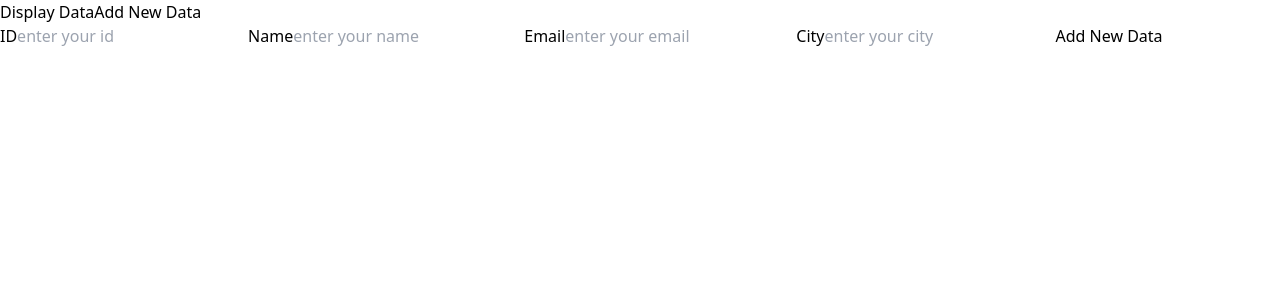
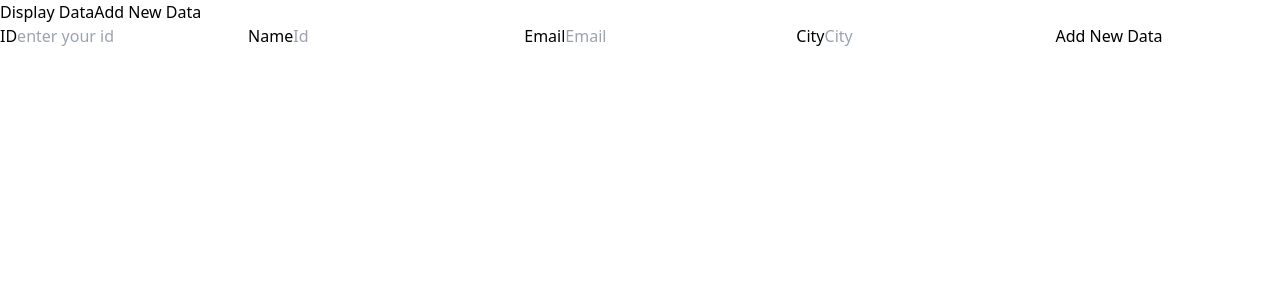
Before and after one commit to DipakMagadum/react-crud-json-server, a React app in the folder frontend/: page /add in a window 1280 px wide. Shown: the top 300 px of the page. Built offline with nearby package versions, Linux system fonts and the light colour scheme; the HTML template or start-up script is replaced by a standard one.

Commit message:
refactor: simplify form input placeholders for cleaner student form UI

```diff
--- a/frontend/src/AddNewData.jsx
+++ b/frontend/src/AddNewData.jsx
@@ -43,7 +43,7 @@ function AddNewData() {
           <input
             className="border  border-gray-400 p-1 rounded-sm "
             type="text"
-            placeholder="enter your name "
+            placeholder="Id"
             onChange={(e) => setName(e.target.value)}
           />
 
@@ -53,7 +53,7 @@ function AddNewData() {
           <input
             className="border  border-gray-400 p-1 rounded-sm "
             type="email"
-            placeholder="enter your email "
+            placeholder="Email"
             onChange={(e) => setEmail(e.target.value)}
           />
 
@@ -63,7 +63,7 @@ function AddNewData() {
           <input
             className="border  border-gray-400 p-1 rounded-sm "
             type="text"
-            placeholder="enter your city "
+            placeholder="City"
             onChange={(e) => setCity(e.target.value)}
           />
 
```
